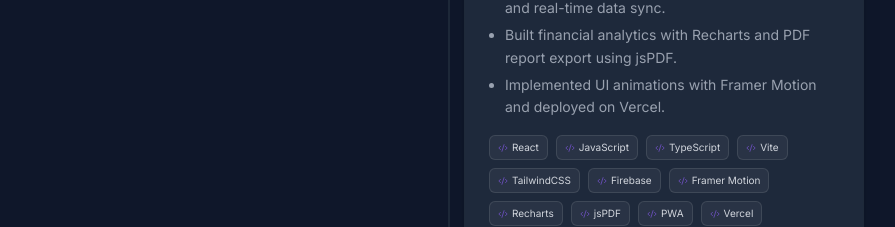
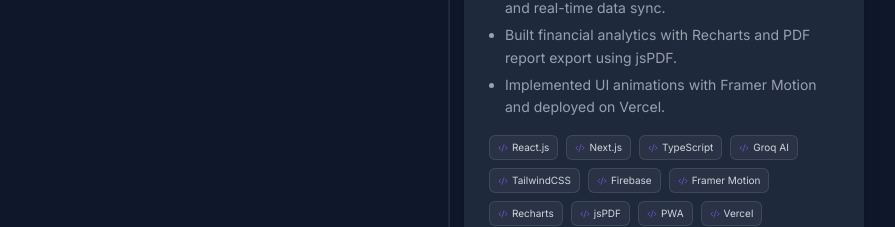
Before and after one commit to candrasdkd/portofolio-csd, a React (Vite) app: page / in a window 1280 px wide. Shown: the part 4512-4739 px from the top of the page, without its empty margins (192-1087 px from the left). Built offline with nearby package versions, Linux system fonts and the light colour scheme.

Commit message:
feat: update Nihong Jastip tech stack to include Next.js and Groq AI

```diff
--- a/src/data/portfolio.repository.ts
+++ b/src/data/portfolio.repository.ts
@@ -71,7 +71,7 @@
     company: "Nihong Jastip",
     period: "Feb 2024 - Present",
     type: "Freelance",
-    techStack: ["React", "JavaScript", "TypeScript", "Vite", "TailwindCSS", "Firebase", "Framer Motion", "Recharts", "jsPDF", "PWA", "Vercel"],
+    techStack: ["React.js", "Next.js", "TypeScript", "Groq AI", "TailwindCSS", "Firebase", "Framer Motion", "Recharts", "jsPDF", "PWA", "Vercel"],
     description: "experience.items.jastip_web",
   },
   {
```
